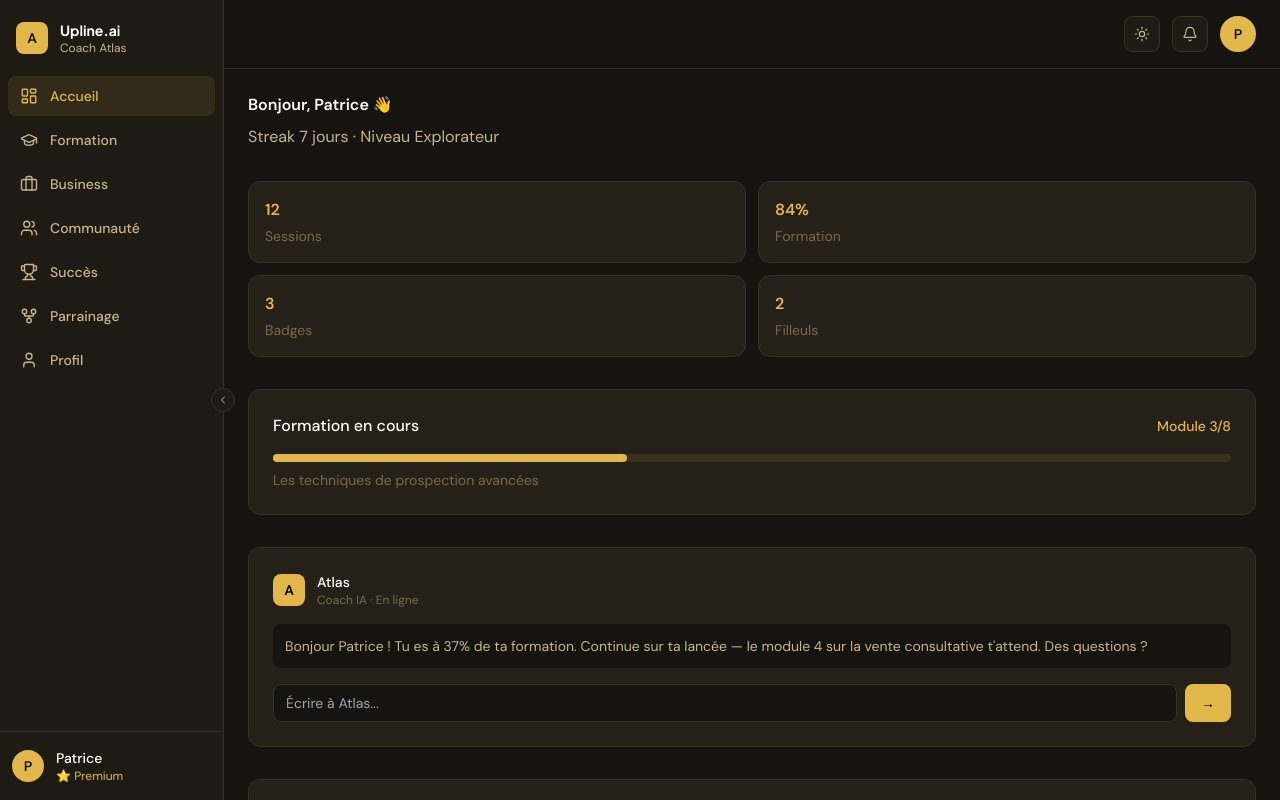
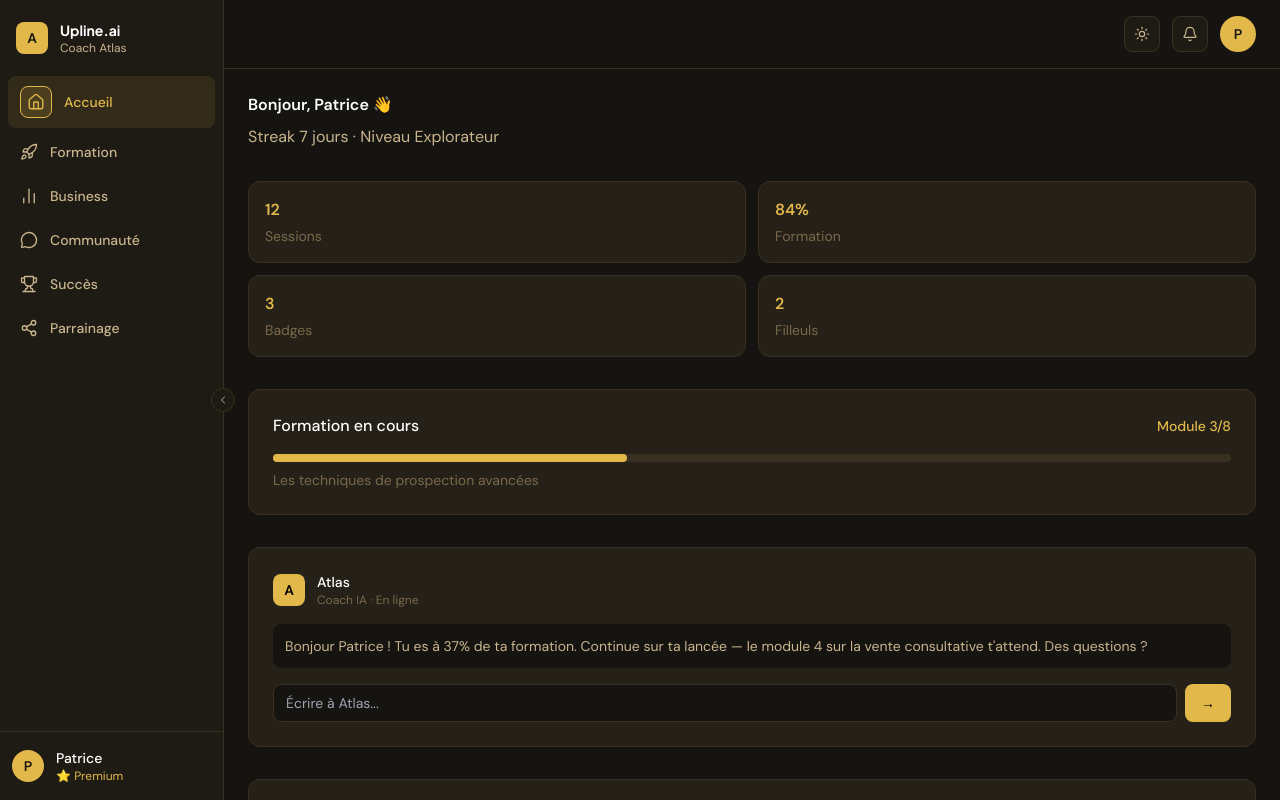
Before and after one commit to Biz4me/upline-dashboard, a Next.js app: page / in a window 1280 px wide. Built offline with nearby package versions, Linux system fonts and the light colour scheme.

Commit message:
feat: icones navigation Option C + suppression Profil menu

```diff
--- a/src/components/layout/BottomNav.tsx
+++ b/src/components/layout/BottomNav.tsx
@@ -3,28 +3,26 @@ import Link from 'next/link'
 import { usePathname } from 'next/navigation'
 import { useState } from 'react'
 import {
-  LayoutDashboard,
-  GraduationCap,
-  Briefcase,
+  Home,
+  Rocket,
+  BarChart2,
   Trophy,
   MoreHorizontal,
-  Users,
-  GitFork,
-  User,
+  MessageCircle,
+  Share2,
   X,
 } from 'lucide-react'
 
 const mainItems = [
-  { href: '/', label: 'Accueil', icon: LayoutDashboard },
-  { href: '/formation', label: 'Formation', icon: GraduationCap },
-  { href: '/business', label: 'Business', icon: Briefcase },
+  { href: '/', label: 'Accueil', icon: Home },
+  { href: '/formation', label: 'Formation', icon: Rocket },
+  { href: '/business', label: 'Business', icon: BarChart2 },
   { href: '/achievements', label: 'Succès', icon: Trophy },
 ]
 
 const moreItems = [
-  { href: '/communaute', label: 'Communauté', icon: Users },
-  { href: '/parrainage', label: 'Parrainage', icon: GitFork },
-  { href: '/profil', label: 'Profil', icon: User },
+  { href: '/communaute', label: 'Communauté', icon: MessageCircle },
+  { href: '/parrainage', label: 'Parrainage', icon: Share2 },
 ]
 
 export default function BottomNav() {
--- a/src/components/layout/Sidebar.tsx
+++ b/src/components/layout/Sidebar.tsx
@@ -1,17 +1,16 @@
 'use client'
 import Link from 'next/link'
 import { usePathname, useRouter } from 'next/navigation'
-import { LayoutDashboard, GraduationCap, Briefcase, Users, Trophy, GitFork, User, ChevronLeft, ChevronRight } from 'lucide-react'
+import { Home, Rocket, BarChart2, MessageCircle, Trophy, Share2, ChevronLeft, ChevronRight } from 'lucide-react'
 import { useSidebar } from '@/context/SidebarContext'
 
 const navItems = [
-  { href: '/', icon: LayoutDashboard, label: 'Accueil' },
-  { href: '/formation', icon: GraduationCap, label: 'Formation' },
-  { href: '/business', icon: Briefcase, label: 'Business' },
-  { href: '/communaute', icon: Users, label: 'Communauté' },
+  { href: '/', icon: Home, label: 'Accueil' },
+  { href: '/formation', icon: Rocket, label: 'Formation' },
+  { href: '/business', icon: BarChart2, label: 'Business' },
+  { href: '/communaute', icon: MessageCircle, label: 'Communauté' },
   { href: '/achievements', icon: Trophy, label: 'Succès' },
-  { href: '/parrainage', icon: GitFork, label: 'Parrainage' },
-  { href: '/profil', icon: User, label: 'Profil' },
+  { href: '/parrainage', icon: Share2, label: 'Parrainage' },
 ]
 
 export default function Sidebar() {
@@ -60,7 +59,13 @@ export default function Sidebar() {
                   justifyContent: collapsed ? 'center' : 'flex-start',
                 }}
               >
-                <Icon size={18} strokeWidth={1.8} style={{ flexShrink: 0 }} />
+                {active ? (
+                  <div style={{ background:'rgba(226,184,74,0.15)', border:'1px solid var(--gold)', borderRadius:'8px', padding:'6px', display:'flex' }}>
+                    <Icon size={18} strokeWidth={1.8} style={{ flexShrink: 0, color: 'var(--gold)' }} />
+                  </div>
+                ) : (
+                  <Icon size={18} strokeWidth={1.8} style={{ flexShrink: 0, color: 'var(--text-secondary)' }} />
+                )}
                 {!collapsed && (
                   <span className="text-sm font-medium whitespace-nowrap" style={{ fontFamily: 'var(--font-body)' }}>
                     {label}
```
